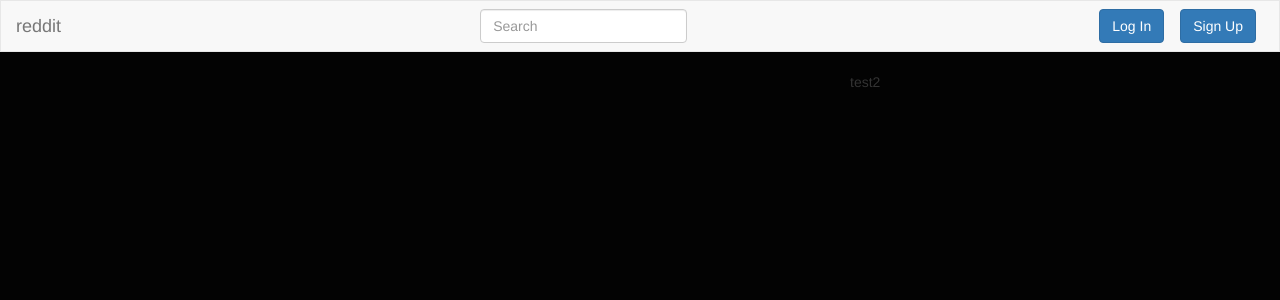
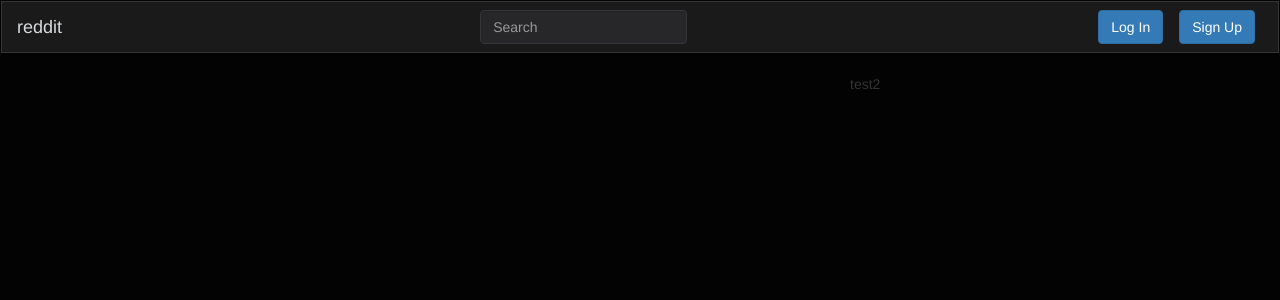
Before and after one commit to Code-Institute-Submissions/erykslezak-CIPP4_JuneResub, a Django app: page / in a window 1280 px wide. Shown: the top 300 px of the page. Run offline with Django 4.2, Linux system fonts and the light colour scheme; data that the repository does not hold is empty; some libraries are stand-ins or nearby versions.

Commit message:
Add more styling to navbar

```diff
--- a/static/css/style.css
+++ b/static/css/style.css
@@ -1,5 +1,17 @@
 #search{
     text-align:center;
+}
+
+#search:active {
+    border: solid 1px #D7DADC;
+}
+.form-control{
+    background-color: #272729;
+    border: solid 1px #343536;
+}
+
+.form-control:hover{
+    border: solid 1px #D7DADC;
 }
 
 .btn-margin{
@@ -10,15 +22,16 @@
     text-align: center;
 }
 
+#navbar {
+    background-color: #1A1A1B;
+    border: solid 1px #343536;
+}
+
 .card{
     border: solid 1px #343536;
     background-color: #1A1A1B;
     margin-bottom: 10px;
     max-height: 300px;
-}
-
-.col-sm-1{
-    background-color: #141415;
 }
 
 .top-card{
@@ -27,6 +40,13 @@
     color: #646566
 }
 
+a{
+    color: #D7DADC
+}
+
+a:hover {
+    color: #D7DADC
+}
 .card-title{
     color: #D7DADC
 }
@@ -39,8 +59,6 @@
 }
 
 .votes{
-    background-color: #141415;
-    height: 100%;
     padding-top: 20px;
 }
 
--- a/templates/base.html
+++ b/templates/base.html
@@ -16,8 +16,8 @@
 </head>
 
 <body>
-    <nav class="navbar navbar-default" style="border-radius: 0;">
-        <div class="container-fluid">
+    <nav class="navbar" style="border-radius: 0;">
+        <div id="navbar" class="container-fluid">
             <div class="navbar-header">
                 <button type="button" class="navbar-toggle collapsed burger-button" data-toggle="collapse"
                     data-target="#bs-example-navbar-collapse-1" aria-expanded="false"> <span class="sr-only">Toggle
```
Also changed, not shown: 1 other file.
